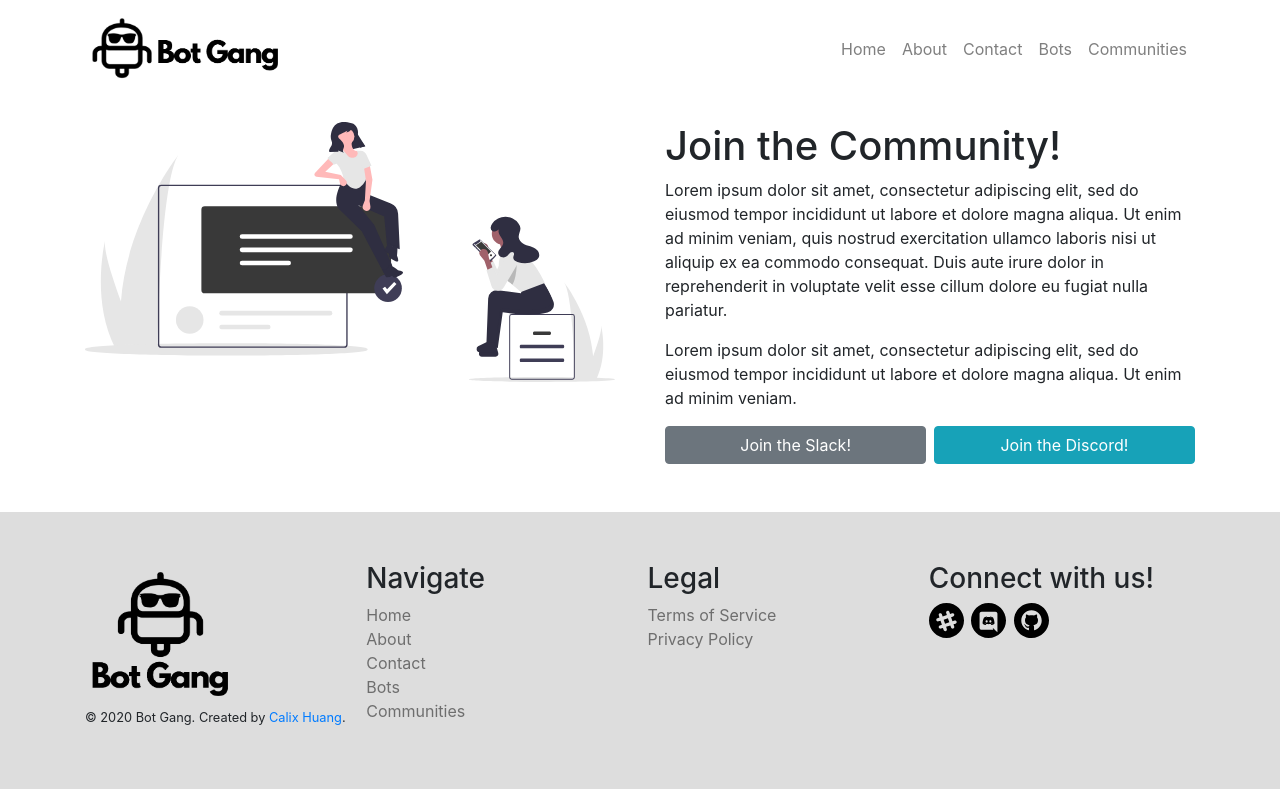
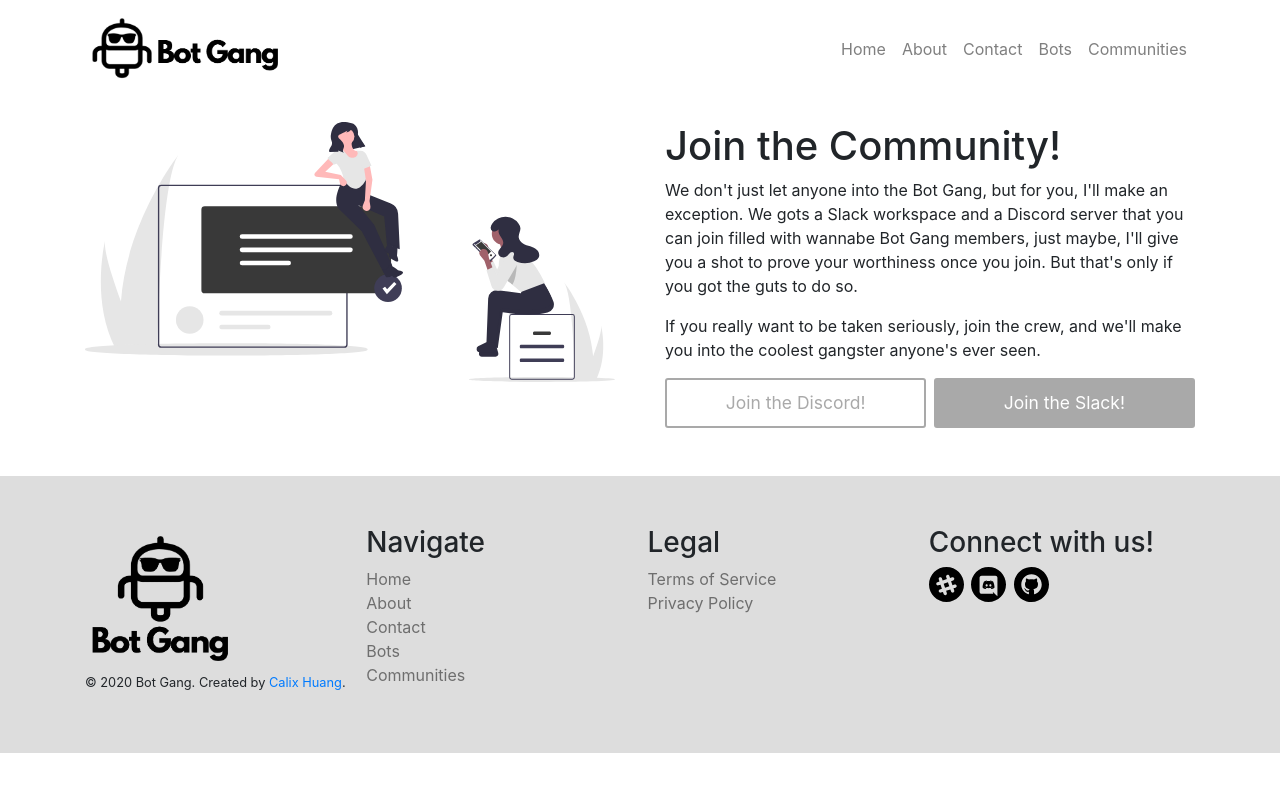
Before and after one commit to calixo888/botgang, a Next.js app: page /communities in a window 1280 px wide. Built offline with nearby package versions, Linux system fonts and the light colour scheme.

Commit message:
added content to communities

```diff
--- a/pages/communities.js
+++ b/pages/communities.js
@@ -1,5 +1,7 @@
 import Head from 'next/head'
 import Layout from '../components/layouts/Layout'
+import Button from '../components/Button'
+import styles from '../styles/modules/button.module.scss'
 
 export default () => {
   return (
@@ -10,15 +12,15 @@ export default () => {
         <div>
           <h1>Join the Community!</h1>
           <p>
-            Lorem ipsum dolor sit amet, consectetur adipiscing elit, sed do eiusmod tempor incididunt ut labore et dolore magna aliqua. Ut enim ad minim veniam, quis nostrud exercitation ullamco laboris nisi ut aliquip ex ea commodo consequat. Duis aute irure dolor in reprehenderit in voluptate velit esse cillum dolore eu fugiat nulla pariatur.
+            We don't just let anyone into the Bot Gang, but for you, I'll make an exception. We gots a Slack workspace and a Discord server that you can join filled with wannabe Bot Gang members, just maybe, I'll give you a shot to prove your worthiness once you join. But that's only if you got the guts to do so.
           </p>
           <p>
-            Lorem ipsum dolor sit amet, consectetur adipiscing elit, sed do eiusmod tempor incididunt ut labore et dolore magna aliqua. Ut enim ad minim veniam.
+            If you really want to be taken seriously, join the crew, and we'll make you into the coolest gangster anyone's ever seen.
           </p>
 
           <div className="cta-buttons">
-            <a className="btn btn-secondary" href="#" target="_blank">Join the Slack!</a>
-            <a className="btn btn-info" href="#" target="_blank">Join the Discord!</a>
+            <a className={styles.ghostButton} href="#" target="_blank">Join the Discord!</a>
+            <a className={styles.solidButton} href="https://join.slack.com/t/thebotgang/shared_invite/zt-fl8gglht-sdbVixugoR4mJZ2QToLb_g" target="_blank">Join the Slack!</a>
           </div>
         </div>
       </div>
```
